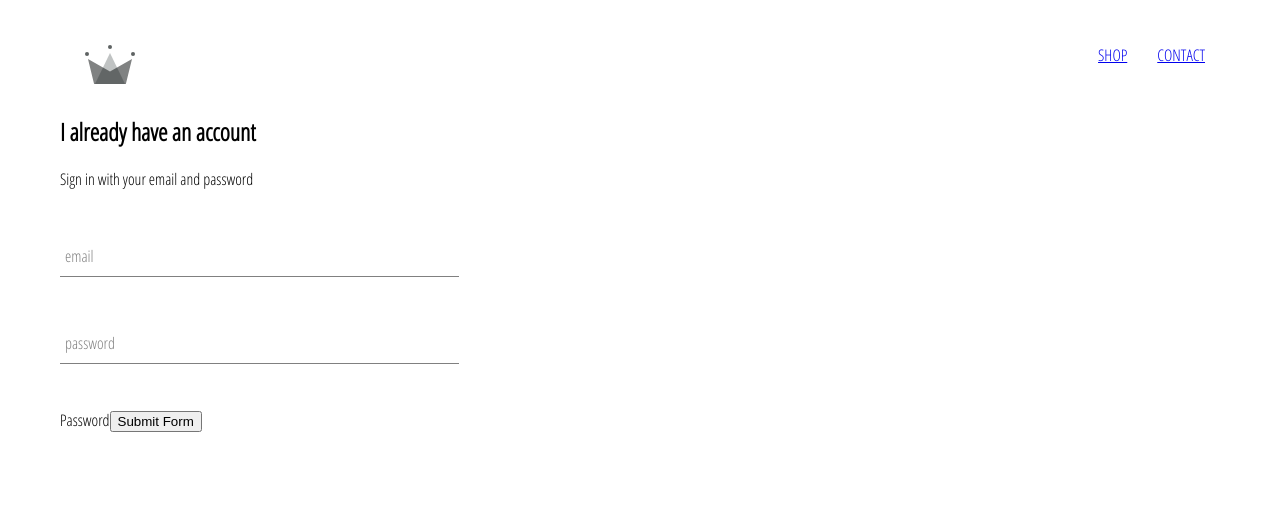
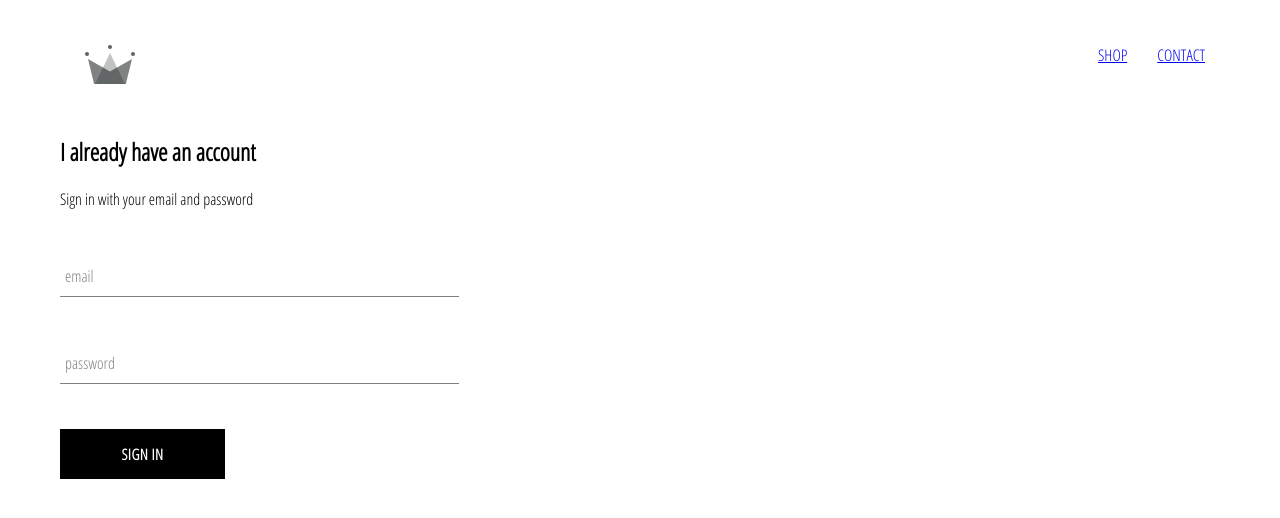
Before and after one commit to infosalim/milas_shop, a React (Create React App) app: page /signin in a window 1280 px wide. Shown: the top 518 px of the page. Built offline with nearby package versions, Linux system fonts and the light colour scheme; the HTML template or start-up script is replaced by a standard one.

Commit message:
created custom button component

```diff
--- /dev/null
+++ b/src/components/custom-button/custom-button.component.jsx
@@ -0,0 +1,11 @@
+import React from 'react';
+
+import './custom-button.styles.scss';
+
+const CustomButton = ({children, ...otherProps})=> (
+    <button className='custom-button' {...otherProps} >
+        {children}
+    </button>
+);
+
+export default CustomButton;
--- /dev/null
+++ b/src/components/custom-button/custom-button.styles.scss
@@ -0,0 +1,22 @@
+.custom-button {
+    min-width: 165px;
+    width: auto;
+    height: 50px;
+    letter-spacing: 0.5px;
+    line-height: 50px;
+    padding: 0 35px 0 35px;
+    font-size: 15px;
+    background-color: black;
+    color: white;
+    text-transform: uppercase;
+    font-family: 'Open Sans Condensed';
+    font-weight: bolder;
+    border: none;
+    cursor: pointer;
+
+    &:hover {
+      background-color: white;
+      color: black;
+      border: 1px solid black;
+    }
+  }
--- a/src/components/sign-in/sign-in.component.jsx
+++ b/src/components/sign-in/sign-in.component.jsx
@@ -3,6 +3,7 @@
 
 // component
 import FormInput from '../form-input/form-input.component';
+import CustomButton from '../custom-button/custom-button.component';
 
 class SignIn extends React.Component {
     constructor(props) {
@@ -24,7 +25,7 @@
 
     handleChange = e => {
         const { value, name } = e.target;
-        this.setState({[name]: value});
+        this.setState({ [name]: value });
     }
 
     render() {
@@ -48,8 +49,7 @@
                         handleChange={this.handleChange}
                         label='password'
                         required />
-                    <label>Password</label>
-                    <input type="submit" value='Submit Form' />
+                    <CustomButton type="submit">Sign In</CustomButton>
                 </form>
             </div>
         )
--- a/src/components/sign-in/sign-in.styles.scss
+++ b/src/components/sign-in/sign-in.styles.scss
@@ -1,3 +1,9 @@
 .sign-in{
     width: 30vw;
+    display: flex;
+    flex-direction: column;
+
+    .title{
+        margin: 10px 0;
+    }
 }
```
Lines whose indentation alone changed are shown as unchanged.
